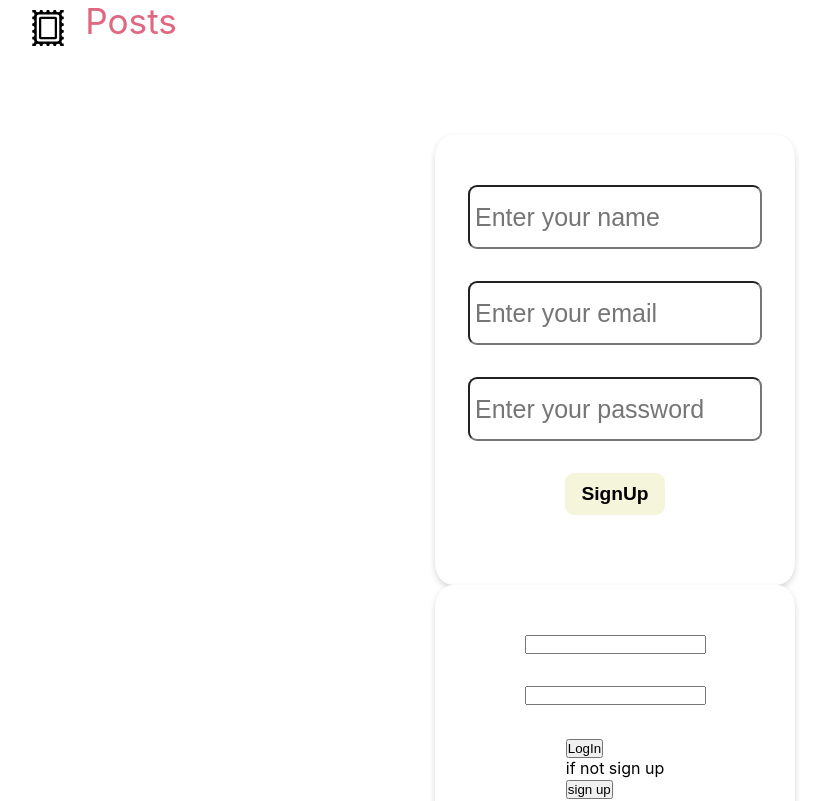
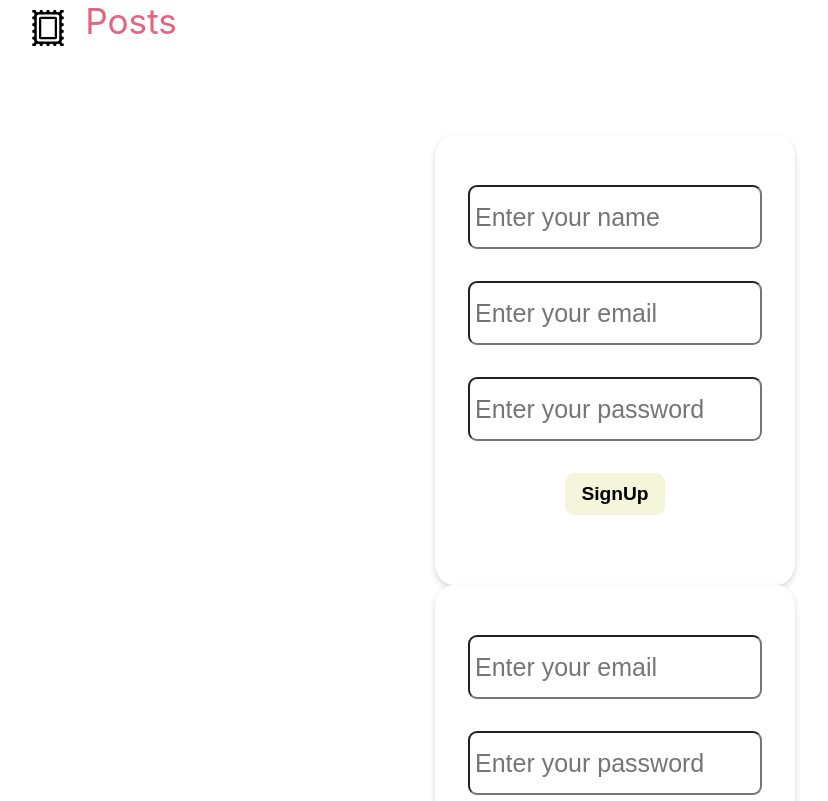
Before and after one commit to jyotirmoy-sinhababu/posts-App, a React (Create React App) app: page / in a window 1280 px wide. Shown: the top 801 px of the page, without its empty margins (25-853 px from the left). Built offline with nearby package versions, Linux system fonts and the light colour scheme.

Commit message:
some changes added

```diff
--- a/src/component/authentication/Login.js
+++ b/src/component/authentication/Login.js
@@ -6,8 +6,18 @@ const Login = () => {
   return (
     <div>
       <form className='frm-cnt'>
-        <input className='login-inp' type='text' name='email' />
-        <input className='login-inp' type='text' name='password' />
+        <input
+          className='login-inp'
+          type='text'
+          name='email'
+          placeholder='Enter your email'
+        />
+        <input
+          className='login-inp'
+          type='text'
+          name='password'
+          placeholder='Enter your password'
+        />
         <div className='login-btn-cnt'>
           <button className='login-btn'>LogIn</button>
           <div>
--- a/src/component/authentication/SignUp.js
+++ b/src/component/authentication/SignUp.js
@@ -1,4 +1,7 @@
 import React, { useState } from 'react';
+
+import { auth } from '../firebase/FirebaseConfig';
+import { createUserWithEmailAndPassword } from 'firebase/auth';
 
 import './form.css';
 
@@ -10,7 +13,11 @@ const SignUp = () => {
   };
   console.log(signUpData);
 
-  const handleSignUpSubmit = () => {};
+  const handleSignUpSubmit = async (e) => {
+    e.preventDefault();
+    try {
+    } catch (err) {}
+  };
 
   return (
     <>
--- a/src/component/authentication/form.css
+++ b/src/component/authentication/form.css
@@ -11,7 +11,8 @@
   gap: 2rem;
 }
 
-.signup-inp {
+.signup-inp,
+.login-inp {
   width: 280px;
   height: 50px;
   border-radius: 9px;
--- a/src/component/firebase/FirebaseConfig.js
+++ b/src/component/firebase/FirebaseConfig.js
@@ -15,3 +15,7 @@ const firebaseConfig = {
 
 // Initialize Firebase
 const app = initializeApp(firebaseConfig);
+
+const auth = getAuth(app);
+
+export { auth };
```
